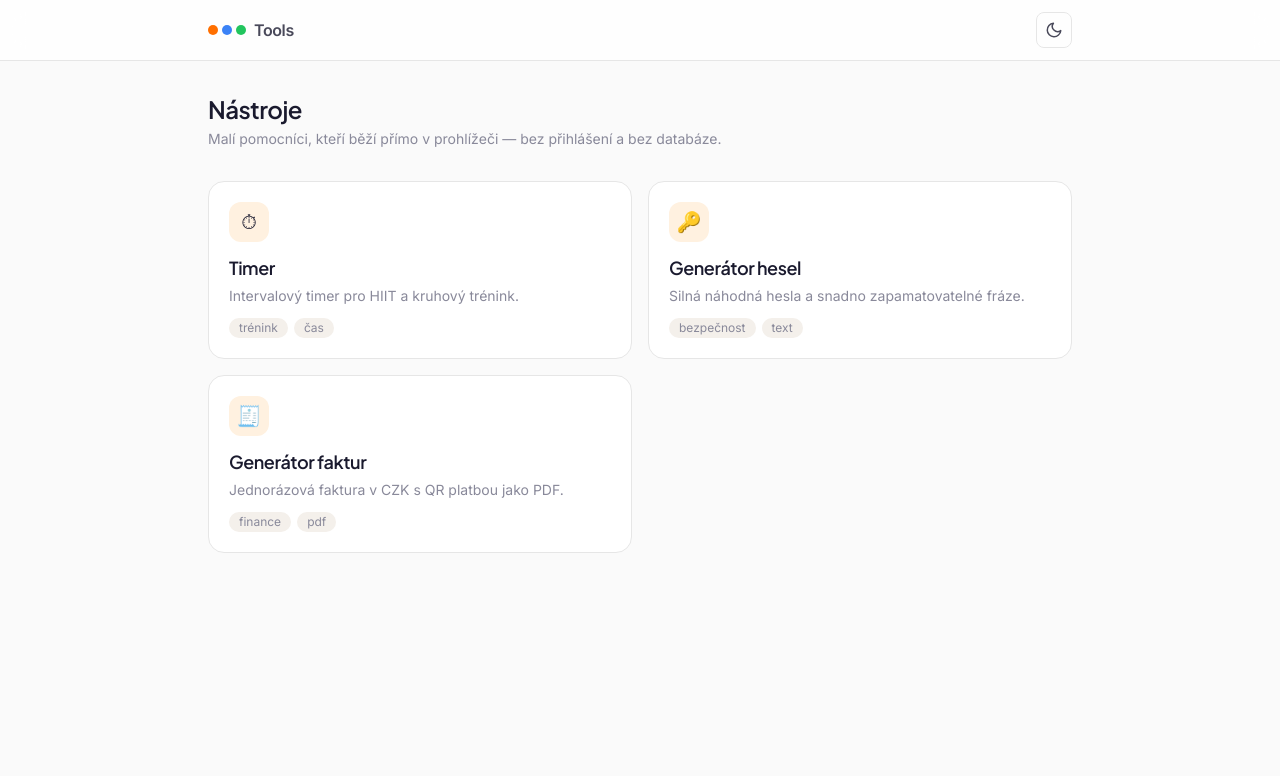
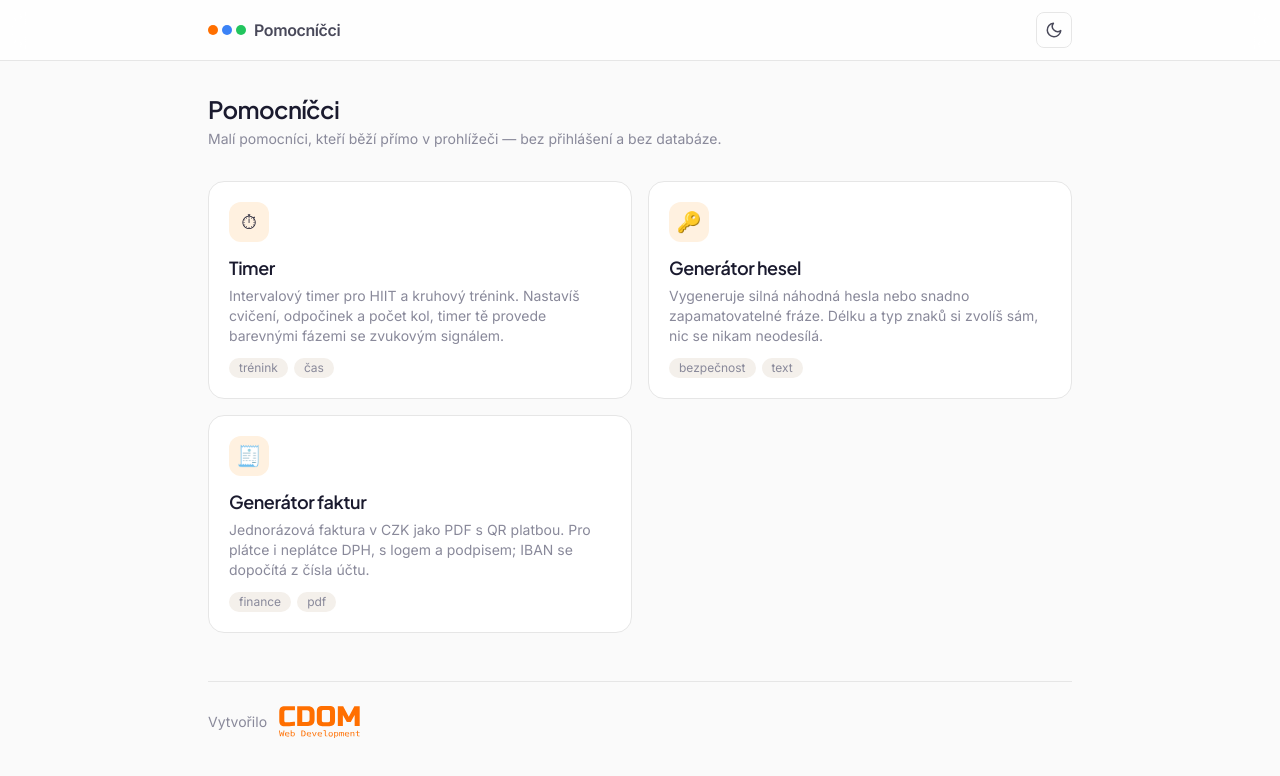
Before and after one commit to cdom-cz/tools, a Next.js app: page / in a window 1280 px wide. Shown: the top 776 px of the page. Built offline with nearby package versions, Linux system fonts and the light colour scheme.

Commit message:
Přejmenování na Pomocníčci, popisy nástrojů a logo CDOM s odkazem
Co-Authored-By: Claude Sonnet 5.5 <noreply@anthropic.com>
Claude-Session: https://claude.ai/code/session_011p8VHXtuTLw4bMTs1L4uw2

```diff
--- a/src/app/layout.tsx
+++ b/src/app/layout.tsx
@@ -13,13 +13,13 @@ const inter = Inter({
 });
 
 export const metadata: Metadata = {
-  title: { default: "Tools", template: "%s · Tools" },
+  title: { default: "Pomocníčci", template: "%s · Pomocníčci" },
   description: "Sada malých pomocných nástrojů — bez přihlášení, bez databáze.",
-  applicationName: "Tools",
+  applicationName: "Pomocníčci",
   manifest: "/manifest.json",
   appleWebApp: {
     capable: true,
-    title: "Tools",
+    title: "Pomocníčci",
     statusBarStyle: "default",
   },
   icons: {
--- a/src/app/page.tsx
+++ b/src/app/page.tsx
@@ -8,7 +8,7 @@ export default function HomePage() {
       <SiteHeader />
       <main className="mx-auto max-w-4xl px-4 py-8">
         <div className="mb-8">
-          <h1 className="text-2xl font-semibold tracking-tight">Nástroje</h1>
+          <h1 className="text-2xl font-semibold tracking-tight">Pomocníčci</h1>
           <p className="mt-1 text-sm text-muted-foreground">
             Malí pomocníci, kteří běží přímo v prohlížeči — bez přihlášení a bez databáze.
           </p>
@@ -47,6 +47,20 @@ export default function HomePage() {
             </li>
           ))}
         </ul>
+
+        <footer className="mt-12 flex items-center gap-3 border-t border-border pt-6 text-sm text-muted-foreground">
+          <span>Vytvořilo</span>
+          <a
+            href="https://www.cdom.cz"
+            target="_blank"
+            rel="noopener noreferrer"
+            aria-label="CDOM — cdom.cz"
+            className="transition hover:opacity-80"
+          >
+            {/* eslint-disable-next-line @next/next/no-img-element */}
+            <img src="/cdom-logo.svg" alt="CDOM" className="h-8 w-auto" />
+          </a>
+        </footer>
       </main>
     </div>
   );
--- a/src/components/site-header.tsx
+++ b/src/components/site-header.tsx
@@ -7,13 +7,13 @@ export function SiteHeader({ title }: { title?: string }) {
     <header className="sticky top-0 z-20 border-b border-border bg-card/80 backdrop-blur-md">
       <div className="mx-auto flex max-w-4xl items-center justify-between gap-3 px-4 py-3">
         <div className="flex items-center gap-2">
-          <Link href="/" className="flex items-center gap-2" aria-label="Tools — rozcestník">
+          <Link href="/" className="flex items-center gap-2" aria-label="Pomocníčci — rozcestník">
             <span className="flex items-center gap-1" aria-hidden>
               <span className="h-2.5 w-2.5 rounded-full bg-primary" />
               <span className="h-2.5 w-2.5 rounded-full bg-signal-medium" />
               <span className="h-2.5 w-2.5 rounded-full bg-signal-other" />
             </span>
-            <span className="text-base font-semibold tracking-tight">Tools</span>
+            <span className="text-base font-semibold tracking-tight">Pomocníčci</span>
           </Link>
           {title && (
             <>
--- a/src/lib/tools.ts
+++ b/src/lib/tools.ts
@@ -19,21 +19,21 @@ export const TOOLS: readonly Tool[] = [
   {
     slug: "timer",
     name: "Timer",
-    description: "Intervalový timer pro HIIT a kruhový trénink.",
+    description: "Intervalový timer pro HIIT a kruhový trénink. Nastavíš cvičení, odpočinek a počet kol, timer tě provede barevnými fázemi se zvukovým signálem.",
     tags: ["trénink", "čas"],
     icon: "⏱",
   },
   {
     slug: "hesla",
     name: "Generátor hesel",
-    description: "Silná náhodná hesla a snadno zapamatovatelné fráze.",
+    description: "Vygeneruje silná náhodná hesla nebo snadno zapamatovatelné fráze. Délku a typ znaků si zvolíš sám, nic se nikam neodesílá.",
     tags: ["bezpečnost", "text"],
     icon: "🔑",
   },
   {
     slug: "faktura",
     name: "Generátor faktur",
-    description: "Jednorázová faktura v CZK s QR platbou jako PDF.",
+    description: "Jednorázová faktura v CZK jako PDF s QR platbou. Pro plátce i neplátce DPH, s logem a podpisem; IBAN se dopočítá z čísla účtu.",
     tags: ["finance", "pdf"],
     icon: "🧾",
   },
```
Also changed, not shown: public/manifest.json, 2 other files (tests, documents, lock files or other folders).
